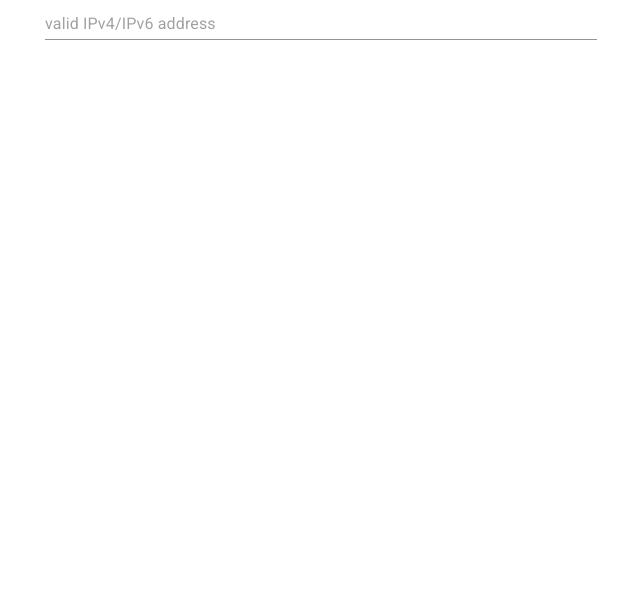
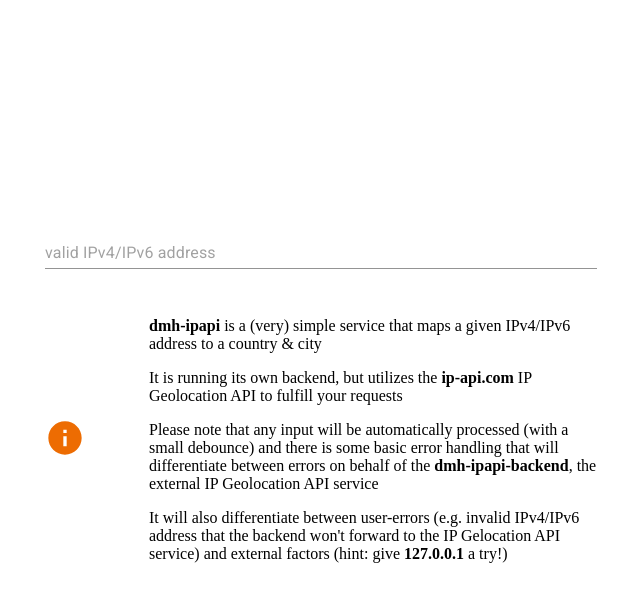
Before and after one commit to d2kx/dmh-ipapi-frontend, a React (Create React App) app: page / in a window 1280 px wide. Shown: the top 602 px of the page, without its empty margins (319-959 px from the left). Built offline with nearby package versions, Linux system fonts and the light colour scheme; the HTML template or start-up script is replaced by a standard one.

Commit message:
be more descriptive

```diff
--- a/src/LocationInput.tsx
+++ b/src/LocationInput.tsx
@@ -7,6 +7,8 @@
 import { useDebounce } from 'use-debounce';
 import CheckIcon from '@mui/icons-material/Check';
 import ErrorIcon from '@mui/icons-material/Error';
+import InfoIcon from '@mui/icons-material/Info';
+import Container from '@mui/material/Container';
 
 interface LocationState {
   city?: string;
@@ -61,56 +63,96 @@
   }, [debounceInput]);
 
   return (
-    <Box sx={{ width: '100%' }}>
-      <Stack spacing={2}>
+    <Stack
+      spacing={4}
+      justifyContent="center"
+      sx={{ width: 1, height: '100vh' }}
+    >
       <Input
         onChange={(e) => handleInput(e.target.value)}
         placeholder="valid IPv4/IPv6 address"
         type="search"
       />
-        <Stack direction="row" spacing={2}>
+
+      <Stack direction="row" spacing={8}>
+        <Stack justifyContent="center" alignItems="center">
           {locationState.loading ? (
             <CircularProgress color="info" />
           ) : (
             <div>
               {locationState.status === 'success' && (
-                <div>
                 <CheckIcon color="success" sx={{ fontSize: 40 }} />
-                  <ul>
-                    <li>Stadt: {locationState.city}</li>
-                    <li>Country: {locationState.country}</li>
-                    <li>IP address: {locationState.ipAddress}</li>
-                  </ul>
-                </div>
               )}
-              {locationState.status === 'fail' && (
-                <div>
+              {(locationState.status === 'error' ||
+                locationState.status === 'fail') && (
                 <ErrorIcon color="error" sx={{ fontSize: 40 }} />
-                  <ul>
-                    <li>
-                      Oh no! The external IP Geolocation API has not been able
-                      to process your request
-                    </li>
-                    <li>Error: {locationState.message}</li>
-                  </ul>
-                </div>
               )}
-              {locationState.status === 'error' && (
-                <div>
-                  <ErrorIcon color="error" sx={{ fontSize: 40 }} />
-                  <ul>
-                    <li>
-                      Oh no! The dmh-ipapi-backend has not been able to process
-                      your request
-                    </li>
-                    <li>Error: {locationState.message}</li>
-                  </ul>
-                </div>
+              {locationState.status === 'ready' && (
+                <InfoIcon color="warning" sx={{ fontSize: 40 }} />
               )}
             </div>
           )}
         </Stack>
+
+        <Stack justifyContent="center" alignItems="center">
+          {locationState.status === 'ready' && (
+            <div>
+              <p>
+                <strong>dmh-ipapi</strong> is a (very) simple service that maps
+                a given IPv4/IPv6 address to a country & city
+              </p>
+              <p>
+                It is running its own backend, but utilizes the
+                <strong> ip-api.com </strong> IP Geolocation API to fulfill your
+                requests
+              </p>
+              <p>
+                Please note that any input will be automatically processed (with
+                a small debounce) and there is some basic error handling that
+                will differentiate between errors on behalf of the
+                <strong> dmh-ipapi-backend</strong>, the external IP Geolocation
+                API service
+              </p>
+              <p>
+                It will also differentiate between user-errors (e.g. invalid
+                IPv4/IPv6 address that the backend won't forward to the IP
+                Gelocation API service) and external factors (hint: give
+                <strong> 127.0.0.1</strong> a try!)
+              </p>
+            </div>
+          )}
+          {locationState.status === 'success' && (
+            <div>
+              <p>
+                <strong>City:</strong> {locationState.city}
+              </p>
+              <p>
+                <strong>Country:</strong> {locationState.country}
+              </p>
+              <p>
+                <strong>IP:</strong> {locationState.ipAddress}
+              </p>
+            </div>
+          )}
+          {(locationState.status === 'error' ||
+            locationState.status === 'fail') && (
+            <div>
+              <p>
+                Oh no! The
+                <strong>
+                  {locationState.status === 'fail'
+                    ? ' external IP Gelocation API '
+                    : ' dmh-ipapi-backend '}
+                </strong>
+                has not been able to process your request!
+              </p>
+              <p>
+                <strong>Reason:</strong> {locationState.message}
+              </p>
+            </div>
+          )}
         </Stack>
-    </Box>
+      </Stack>
+    </Stack>
   );
 }
```
Lines whose indentation alone changed are shown as unchanged.
